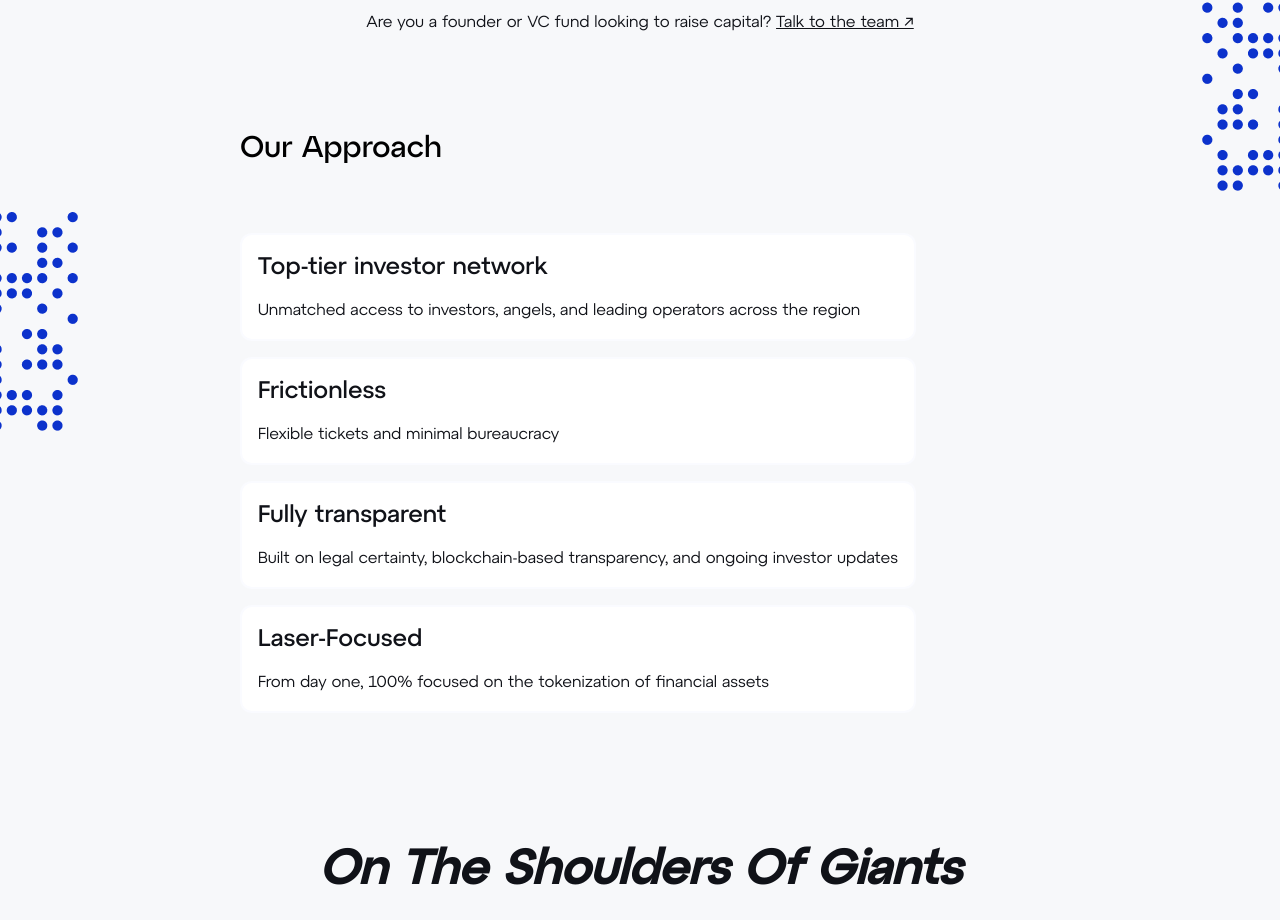
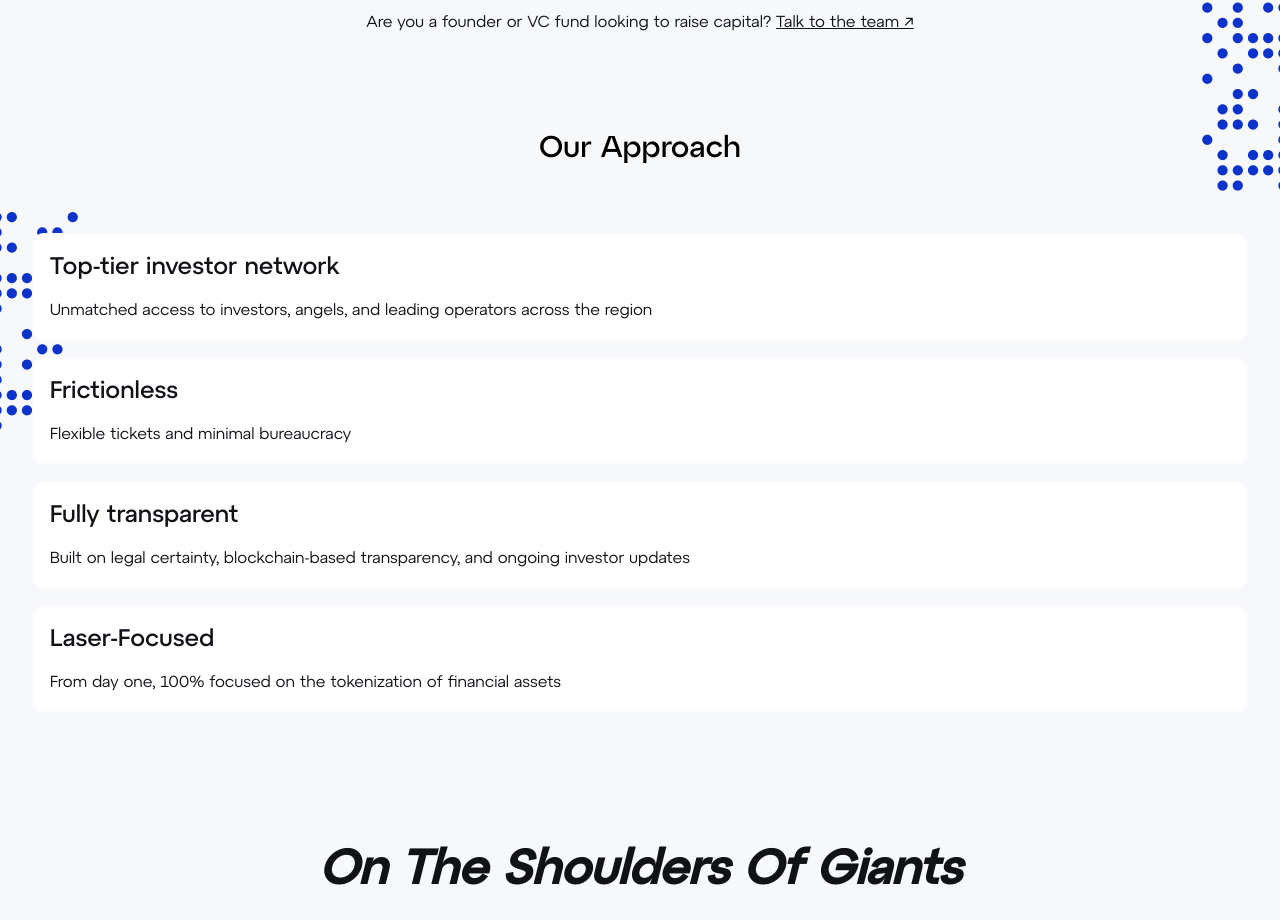
Before and after one commit to boulder-tech/Landing, a Next.js app: page / in a window 1280 px wide. Shown: the part 2549-3469 px from the top of the page. Built offline with nearby package versions, Linux system fonts and the light colour scheme.

Commit message:
fix:our approach is now RESPONSIVE

```diff
--- a/src/components/cards/approach-card.tsx
+++ b/src/components/cards/approach-card.tsx
@@ -5,7 +5,7 @@ interface Props {
 
 const ApproachCard = ({title,description}: Props) => {
     return (
-        <div className="flex flex-col items-start bg-[#FFFFFF] border-[#FAFBFF] border-2 rounded-xl p-4 gap-4 hover:shadow-xl duration-300 ease-in-out">
+        <div className="flex flex-col items-start bg-[#FFFFFF] border-[#FAFBFF] border-2 w-full rounded-xl p-4 gap-4 hover:shadow-xl duration-300 ease-in-out">
             <h1 className="md:text-2xl font-medium text-3xl 2xl:text-3xl">{title}</h1>
             <p>{description}</p>
         </div>
--- a/src/components/sections/our-approach-section.tsx
+++ b/src/components/sections/our-approach-section.tsx
@@ -7,10 +7,10 @@ import LaserRed from "../../../public/assets/laser-focus-red.png"
 
 const ourApproach = () => {
   return (
-    <div className=" flex flex-col items-center justify-between mx-60 gap-16">
-      <h1 className="font-atyp-display text-3xl 2xl:text-5xl font-light leading-tight text-black w-[800px]">Our Approach</h1>
+    <div className="flex flex-col sm:items-center sm:justify-between gap-16 w-full main-padding">
+      <h1 className="font-atyp-display text-3xl 2xl:text-5xl font-light leading-tight text-black text-center">Our Approach</h1>
       <div className="flex flex-row justify-between w-full">
-        <div className="flex flex-col gap-4 relative">
+        <div className="flex flex-wrap gap-4 relative">
           <ApproachCard title="Top-tier investor network" description="Unmatched access to investors, angels, and leading operators across the region"/>
           <ApproachCard title="Frictionless" description="Flexible tickets and minimal bureaucracy"/>
           <ApproachCard title="Fully transparent" description="Built on legal certainty, blockchain-based transparency, and ongoing investor updates"/>
```
Also changed, not shown: src/components/cards/rocket.tsx (+1 -1 lines), src/components/sections/stepper-section.tsx (+1 -1 lines).
